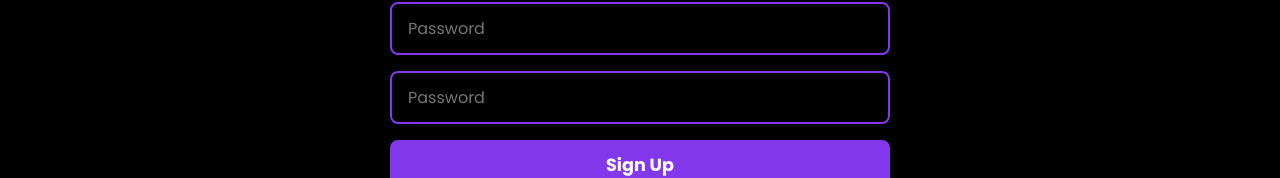
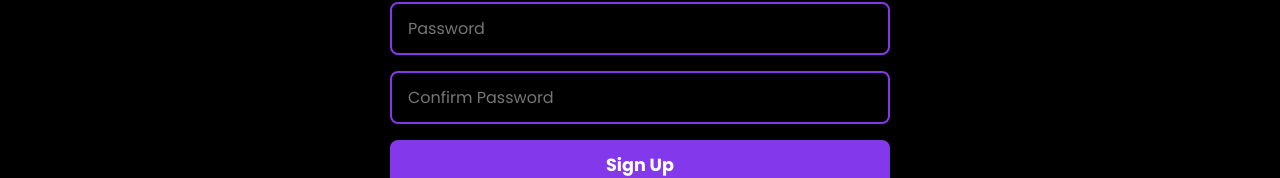
Before and after one commit to bnamayandev/BajaEcom-Frontend, a React (Vite) app: page /signup in a window 1280 px wide. Shown: the part 557-735 px from the top of the page. Built offline with nearby package versions, Linux system fonts and the light colour scheme; no server answers; the HTML template or start-up script is replaced by a standard one.

Commit message:
Hotfix: signup inputs use handleChange

```diff
--- a/src/pages/Signup.jsx
+++ b/src/pages/Signup.jsx
@@ -89,16 +89,15 @@ function Signup() {
                     name="password"
                     placeholder="Password"
                     value={formData.password}
-                    onChange={(e) => setFormData({ ...formData, password: e.target.value })}
+                    onChange={handleChange} // Corrected
                     required
                 />
-
                 <input
                     type="password"
-                    name="password"
-                    placeholder="Password"
-                    value={formData.password}
-                    onChange={(e) => setFormData({ ...formData, password: e.target.value })}
+                    name="confirm_password"
+                    placeholder="Confirm Password"
+                    value={formData.confirm_password}
+                    onChange={handleChange} // Corrected
                     required
                 />
 
```
